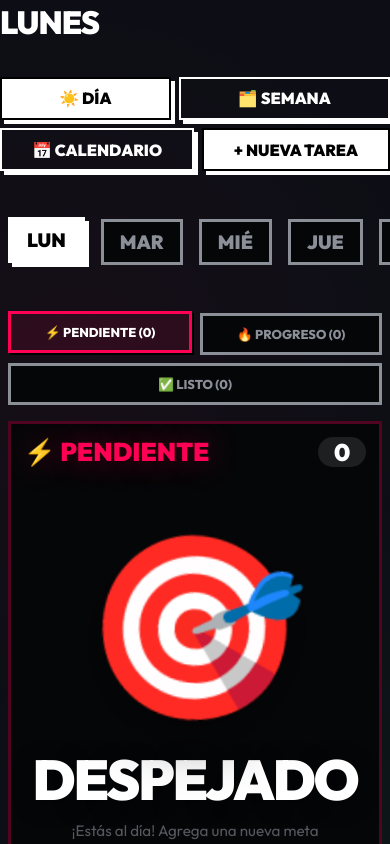
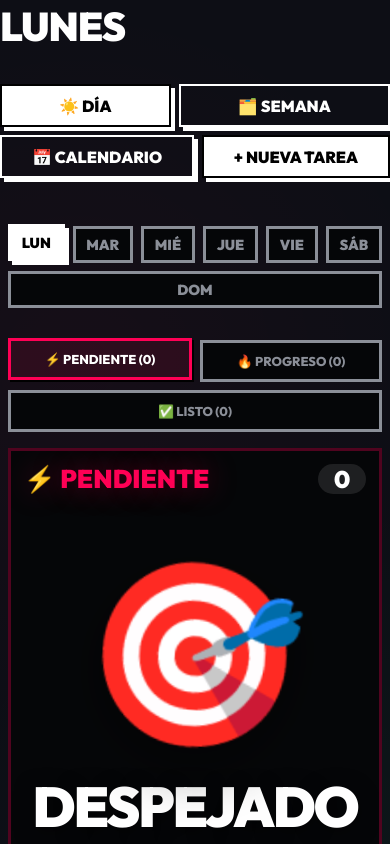
Before and after one commit to GasmauC/Tablero_de_actividades, a React (Vite) app: page / in a window 390 px wide. Shown: the top 844 px of the page. Built offline with nearby package versions, Linux system fonts and the light colour scheme.

Commit message:
fix(responsive): aplicar escalado clamp y flex-wrap total en selectores problemáticos

```diff
--- a/src/components/DaySelector.css
+++ b/src/components/DaySelector.css
@@ -2,6 +2,8 @@
   display: flex;
   gap: 1rem;
   margin-bottom: 2rem;
+  width: 100%;
+  flex-wrap: wrap; /* CRITICAL: Allow wrapping */
 }
 
 .day-btn {
@@ -13,6 +15,8 @@
   padding: 0.5rem 1rem;
   text-transform: uppercase;
   transition: all 0.1s ease;
+  flex: 1 1 auto; /* Allow buttons to grow/shrink based on wrap */
+  text-align: center;
 }
 
 .day-btn:hover {
@@ -28,3 +32,14 @@
   box-shadow: 4px 4px 0px 0px #fff;
   transform: translateY(-2px);
 }
+
+@media (max-width: 768px) {
+  .day-selector {
+    gap: 0.5rem;
+    margin-bottom: 1rem;
+  }
+  .day-btn {
+    font-size: 0.9rem;
+    padding: 0.4rem 0.5rem;
+  }
+}
--- a/src/components/TaskCard.css
+++ b/src/components/TaskCard.css
@@ -79,18 +79,25 @@
 
 /* --- TYPOGRAPHY --- */
 .task-title {
-  font-size: 3.5rem;
+  font-size: clamp(1.4rem, 4vw, 3.5rem);
   font-weight: 900;
   text-transform: uppercase;
   line-height: 1.1;
   letter-spacing: -2px;
   margin: 1.5rem 0 2rem 0;
   display: -webkit-box;
-  -webkit-line-clamp: 2;
+  -webkit-line-clamp: 3;
   -webkit-box-orient: vertical;
   overflow: hidden;
   text-overflow: ellipsis;
-  text-shadow: 0 4px 10px rgba(0,0,0,0.5); /* Better readability and depth */
+  word-break: break-word;
+}
+
+.task-meta {
+  display: flex;
+  flex-wrap: wrap; /* allow to wrap */
+  gap: 1rem;
+  margin-bottom: 2rem;
 }
 
 .task-actions {
@@ -159,11 +166,8 @@
 
 @media (max-width: 1199px) {
   .task-card {
-    padding: 1.5rem 2rem;
-    min-height: 200px;
-  }
-  .task-title {
-    font-size: 2.2rem;
+    padding: 1.5rem;
+    min-height: auto;
   }
 }
 
@@ -172,7 +176,7 @@
     padding: 1rem;
     min-height: auto;
     border-width: 3px;
-    box-shadow: 6px 6px 0px 0px #000 !important;
+    box-shadow: 4px 4px 0px 0px #000 !important;
     width: 100%;
     box-sizing: border-box;
   }
@@ -182,28 +186,38 @@
   }
 
   .task-title {
-    font-size: 1.4rem;
     margin-top: 0.5rem;
     margin-bottom: 1rem;
     letter-spacing: -0.5px;
     line-height: 1.2;
-    -webkit-line-clamp: 3; /* Allow 3 lines since font is smaller */
+    -webkit-line-clamp: 3;
+    display: -webkit-box;
+    -webkit-box-orient: vertical;
+    overflow: hidden;
   }
+
+  .task-meta {
+    margin-bottom: 1rem;
+    gap: 0.5rem;
+  }
+
   .task-badge {
-    font-size: 0.8rem;
     padding: 3px 6px;
     border-width: 2px;
   }
+
   .action-btn {
     font-size: 0.8rem;
     padding: 0.4rem 0.6rem;
     border-width: 2px;
   }
+
   .move-actions {
     flex-wrap: wrap;
     gap: 0.4rem;
   }
+
   .delete-btn {
-    font-size: 1.2rem;
+    font-size: 1.1rem;
   }
 }
--- a/src/components/layout/Header.css
+++ b/src/components/layout/Header.css
@@ -22,13 +22,14 @@
 }
 
 .day-title {
-  font-size: 4.5rem;
+  font-size: clamp(2.5rem, 8vw, 4.5rem);
   font-weight: 900;
-  letter-spacing: -3px;
+  letter-spacing: -2px;
   text-transform: uppercase;
   color: var(--text-main);
   line-height: 0.9;
   margin: 0;
+  word-break: break-word;
 }
 
 .gamification-status {
@@ -109,7 +110,8 @@
 
 @media (max-width: 1199px) {
   .day-title {
-    font-size: 3.5rem;
+    /* letting clamp() handle it, but can keep specific letter-spacing if needed */
+    letter-spacing: -1px;
   }
 }
 
@@ -120,12 +122,7 @@
     gap: 1rem;
     padding-top: 0.5rem;
     margin-bottom: 1.5rem;
-  }
-
-  .day-title {
-    font-size: 2rem;
-    letter-spacing: -1px;
-    word-break: break-word;
+    width: 100%;
   }
 
   .header-info-container {
```
